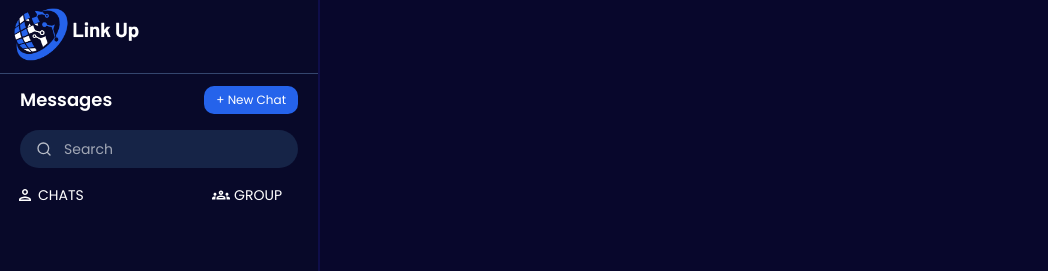
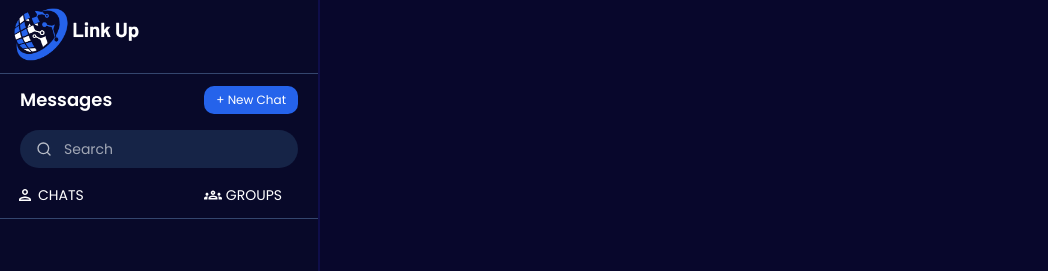
Before and after one commit to Iganza-roy/LinkUp, a React (Vite) app: page /chat in a window 1280 px wide. Shown: the top 271 px of the page, without its empty margins (0-1048 px from the left). Built offline with nearby package versions, Linux system fonts and the light colour scheme.

Commit message:
feat: enhance ContactsContainer with hover effects and improved title for Groups

```diff
--- a/src/pages/chat/components/contacts-continer/index.jsx
+++ b/src/pages/chat/components/contacts-continer/index.jsx
@@ -4,13 +4,17 @@ const ContactsContainer = () => {
   return (
     <div className='relative md:w-[35vw] lg:w-[30vw] xl:w-[25vw] bg-[#0D0C36]/58 border-r-2 border-[#0f0e4a] w-full'>
       <div className='pt-2'>
-        <img className='md:w-[150px] w-[120px]' src={logo1} alt='logo' />
+        <img
+          className='md:w-[150px] w-[120px] hover:scale-105 transition-all cursor-pointer'
+          src={logo1}
+          alt='logo'
+        />
       </div>
       <hr className='border-[#34466E] my-3' />
       <div className='flex flex-col'>
         <div className='flex items-center justify-between px-5'>
           <h2 className='text-xl md:text-lg font-semibold'>Messages</h2>
-          <button className='bg-[#2563EB] md:text-xs rounded-lg text-lg text-white py-1 px-3 '>
+          <button className='bg-[#2563EB] md:text-xs cursor-pointer rounded-lg text-lg text-white py-1 px-3 hover:scale-105 transition-all '>
             + New Chat
           </button>
         </div>
@@ -46,9 +50,10 @@ const ContactsContainer = () => {
           </div>
           <div className='flex  gap-1 items-center cursor-pointer hover:text-[#2563EB] justify-center pr-5 transition-colors duration-200'>
             <MdOutlineGroups className='text-lg ' />
-            <Title text='Group' />
+            <Title text='Groups' />
           </div>
         </div>
+        <hr className='border-[#34466E] my-3' />
       </div>
     </div>
   );
```
